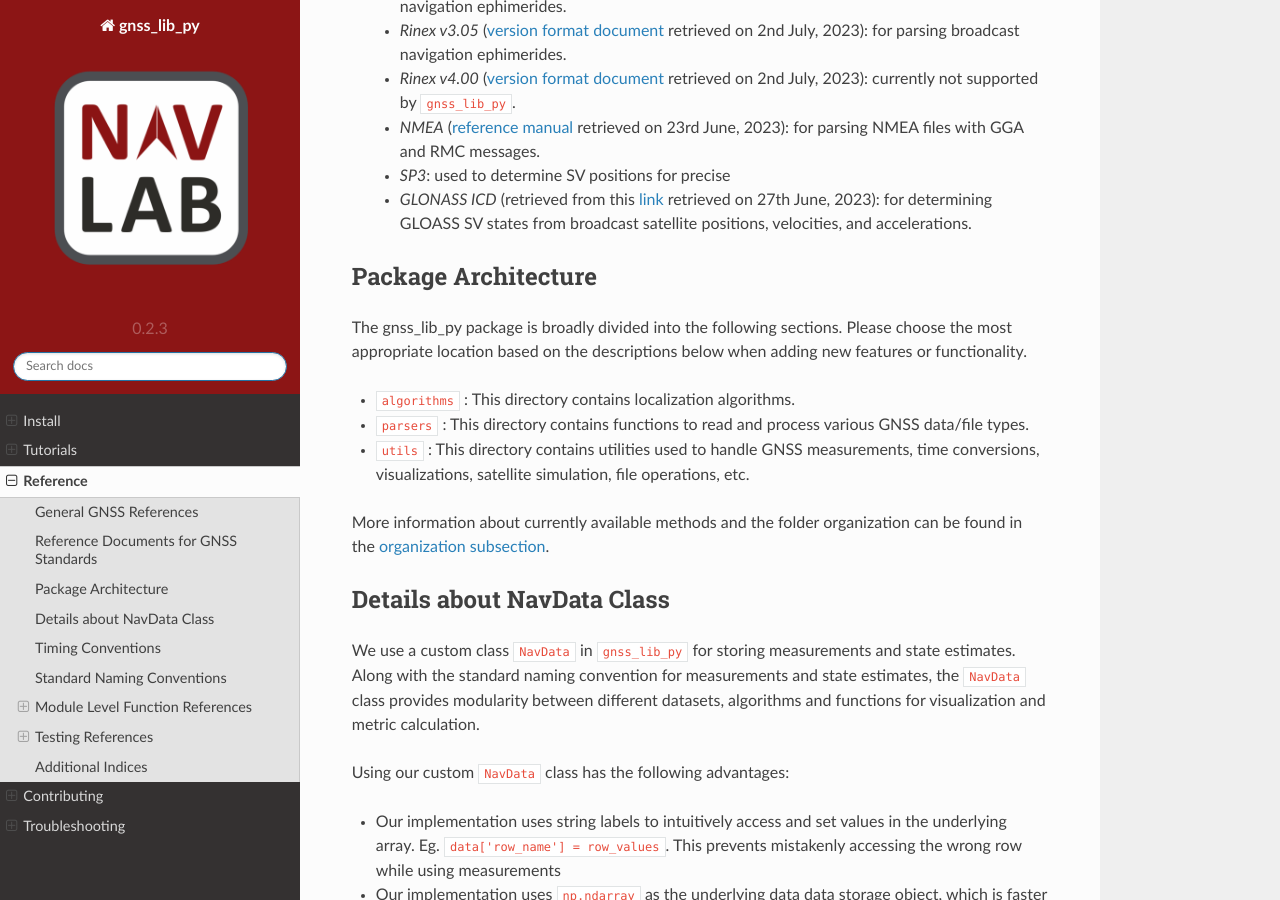
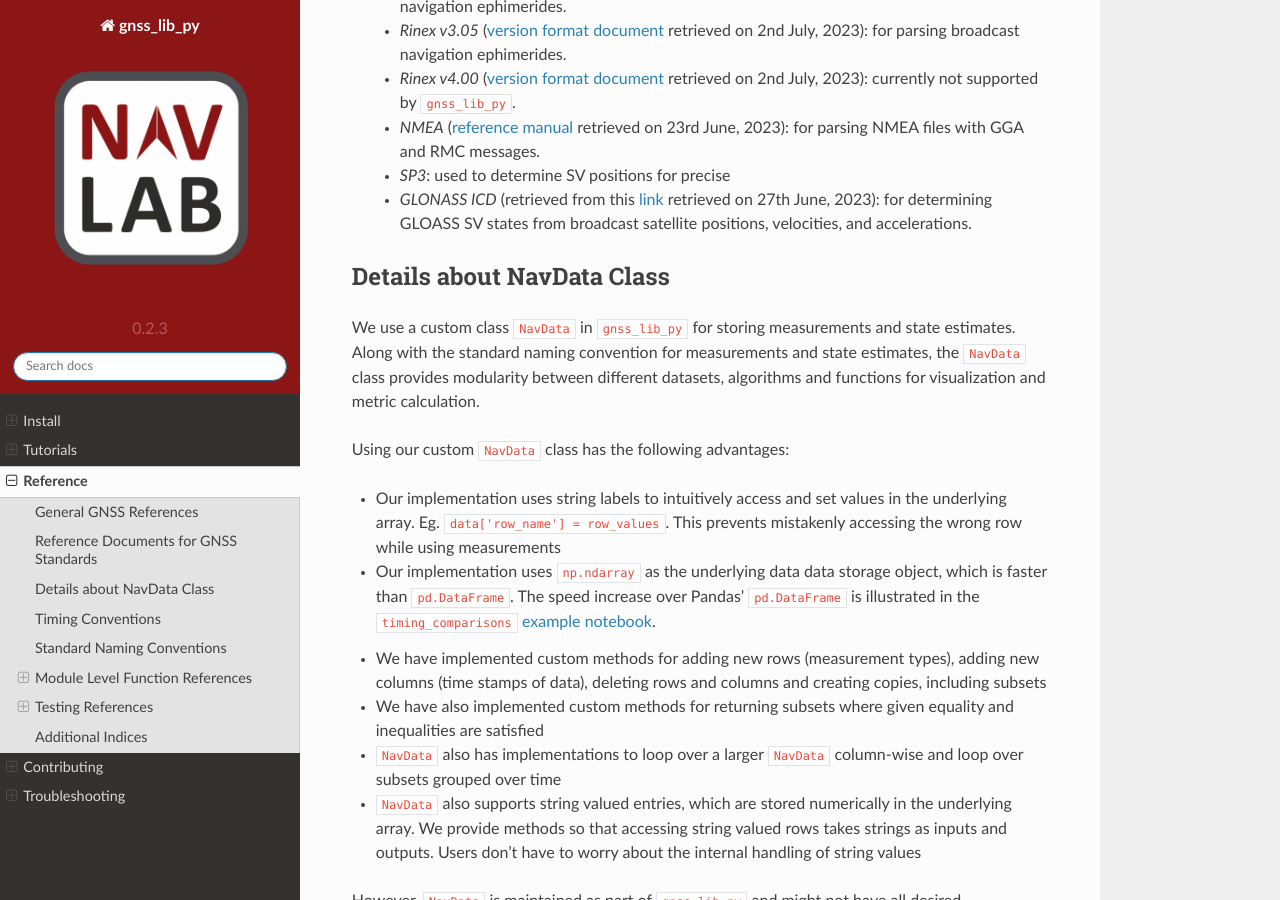
Before and after one commit to Stanford-NavLab/gnss_lib_py, a Sphinx documentation site: the page built from docs/source/reference/reference.rst, in a window 1280 px wide and 900 px high, scrolled down 736 px. Built offline with Sphinx 7.4.7 and the Read the Docs theme 2.0.0, drawn with Linux system fonts in a browser that asks for light colours; pages that are not in the unit, such as notebooks, are missing from menus; the version number is read from the project's files by our own code.

Commit message:
remove ref to old package architecture

```diff
--- a/docs/source/reference/reference.rst
+++ b/docs/source/reference/reference.rst
@@ -49,22 +49,6 @@ their use in ``gnss_lib_py``.
     retrieved on 27th June, 2023): for determining GLOASS SV states from
     broadcast satellite positions, velocities, and accelerations.
 
-Package Architecture
---------------------
-
-The gnss_lib_py package is broadly divided into the following sections.
-Please choose the most appropriate location based on the descriptions
-below when adding new features or functionality.
-
-* :code:`algorithms` : This directory contains localization algorithms.
-* :code:`parsers` : This directory contains functions to read and process various
-  GNSS data/file types.
-* :code:`utils` : This directory contains utilities used to handle
-  GNSS measurements, time conversions, visualizations, satellite
-  simulation, file operations, etc.
-
-More information about currently available methods and the folder
-organization can be found in the :ref:`organization subsection <organization>`.
 
 Details about NavData Class
 ---------------------------
```
